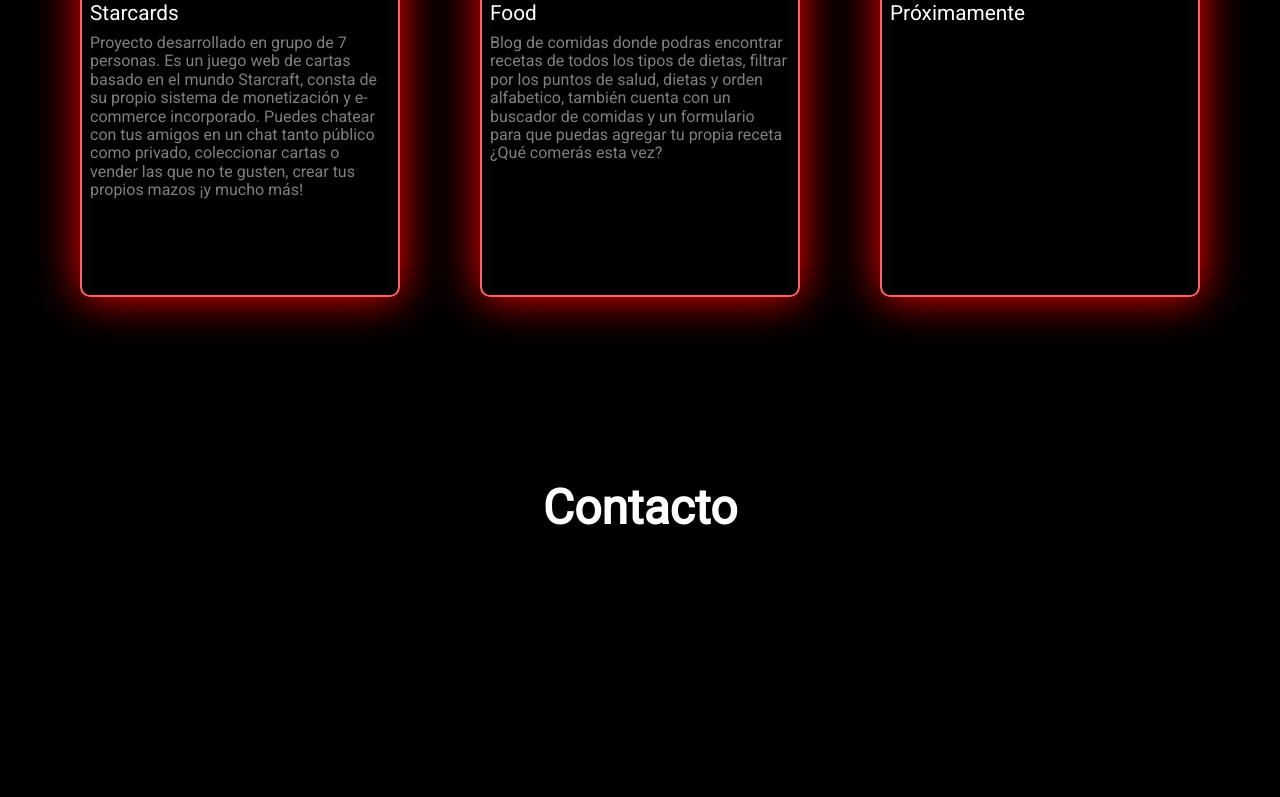
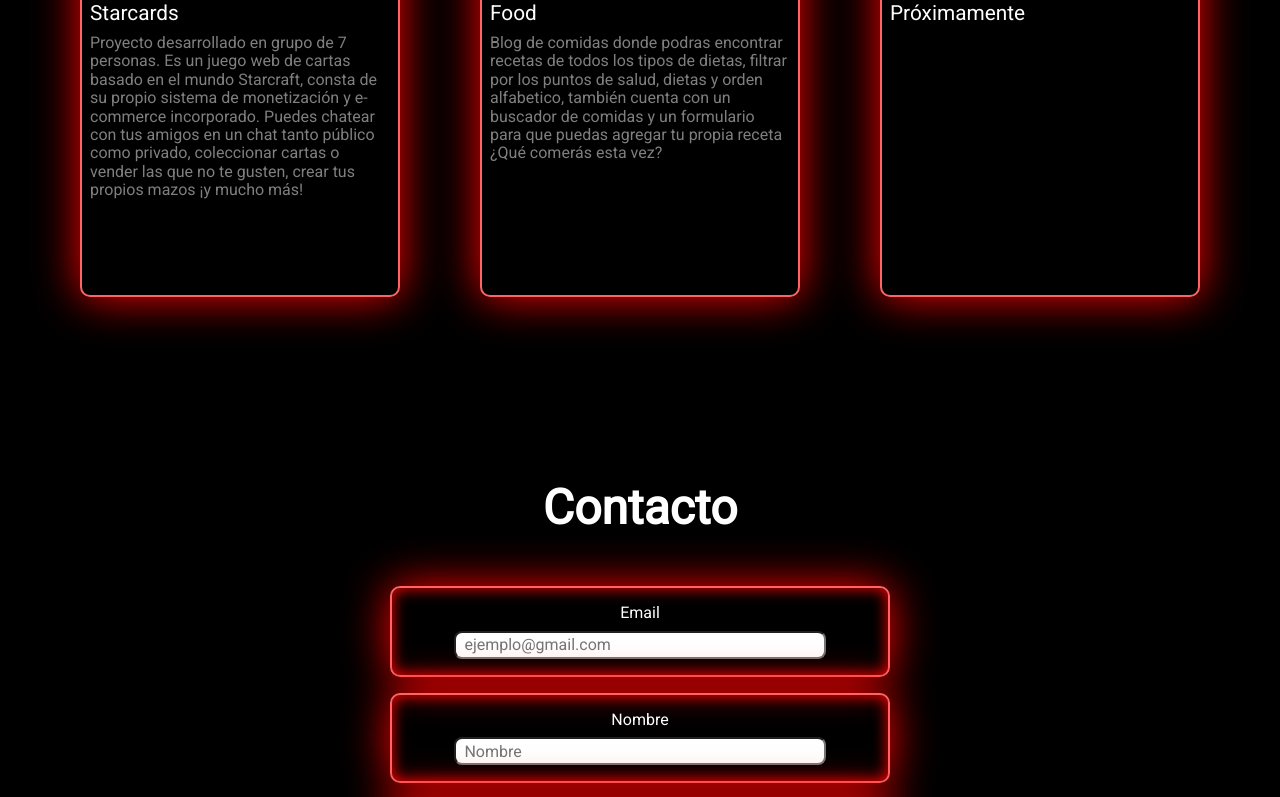
Before and after one commit to lauty-shock/Portafolio, a React (Vite) app: page / in a window 1280 px wide. Shown: the part 2000-2797 px from the top of the page. Built offline with nearby package versions, Linux system fonts and the light colour scheme; a web font is replaced by a local one.

Commit message:
Trabajando en el responsive

```diff
--- a/src/component/About/About.jsx
+++ b/src/component/About/About.jsx
@@ -24,7 +24,7 @@ export default function About() {
         <div className={css.containerMe}>
           <span className={css.title}>¿Quién soy?</span>
           <span className={css.text1}>
-            ¡Hola Mundo! Mi nombre es Lautaro Perez y soy full stack developer
+            ¡Hola Mundo! Mi nombre es Lautaro Perez y soy FullStack developer
           </span>
 
           <span className={css.text2}>
--- a/src/component/About/About.module.css
+++ b/src/component/About/About.module.css
@@ -115,16 +115,19 @@
   flex-direction: column;
   justify-content: center;
 
-  width: 4vw;
+  width: 15%;
   height: 6vw;
-  padding: 1rem 0;
+  padding: .5rem 0;
 
   transition: all 0.3s ease;
 }
 
 .tecnologyImg {
-  width: 100%;
+  width: 4vw;
   height: 80%;
+
+  margin-left: auto;
+  margin-right: auto;
 
   transition: all 0.3s;
 }
@@ -135,7 +138,7 @@
 
 .tecnology h5 {
   opacity: 0;
-  transition: all 0.5s;
+  transition: all 0.6s;
 
   text-align: center;
 
@@ -143,7 +146,7 @@
   color: black;
   border-radius: 3px;
 
-  width: 80%;
+  width: 100%;
 }
 
 .tecnology:hover h5 {
--- a/src/component/Contact/Contact.jsx
+++ b/src/component/Contact/Contact.jsx
@@ -1,11 +1,25 @@
-import React from 'react'
+import React from "react";
 
 import css from "./Contact.module.css";
 
 export default function Contact() {
   return (
-    <div id='Contacto' className={css.container}>
-        <h1>Contacto</h1>
+    <div id="Contacto" className={css.container}>
+      <h1>Contacto</h1>
+      <div className={css.contact}>
+        <div className={css.box}>
+          <label htmlFor="">Email</label>
+          <input type="email" placeholder="ejemplo@gmail.com" />
+        </div>
+        <div className={css.box}>
+          <label htmlFor="">Nombre</label>
+          <input type="text" placeholder="Nombre" />
+        </div>
+        <div className={css.box}>
+          <label htmlFor="">Mensaje</label>
+          <textarea placeholder="¡Hola! Quiero contactarme con vos porque" />
+        </div>
+      </div>
     </div>
-  )
+  );
 }
--- a/src/component/Contact/Contact.module.css
+++ b/src/component/Contact/Contact.module.css
@@ -1,6 +1,7 @@
 .container {
   display: flex;
-  justify-content: center;
+  flex-direction: column;
+  align-items: center;
 
   color: white;
 
@@ -11,4 +12,57 @@
 .container h1 {
   margin-top: 10vh;
   font-size: 3rem;
+
+  margin-bottom: 4%;
 }
+
+.contact {
+  display: flex;
+  flex-direction: column;
+  align-items: center;
+
+  width: 100%;
+  height: auto;
+
+  gap: 1rem;
+}
+
+.box {
+  display: flex;
+  flex-direction: column;
+  align-items: center;
+
+  border: 2px solid rgb(255, 100, 100);
+  border-radius: 10px;
+  box-shadow: inset 0 0 15px red, 0 0 45px red;
+
+  min-width: 500px;
+  height: auto;
+
+  padding: 1rem;
+  gap: 0.5rem;
+}
+
+.box input {
+  border-radius: 8px;
+
+  width: 80%;
+  height: 3.5vh;
+
+  padding: 0.5rem;
+}
+
+.box textarea {
+  border-radius: 8px;
+
+  width: 80%;
+  min-height: 40px;
+  height: 15vh;
+
+  padding: 0.5rem;
+}
+
+.box input:focus,
+.box textarea:focus {
+  outline: none;
+}
--- a/src/component/Inicio/Inicio.module.css
+++ b/src/component/Inicio/Inicio.module.css
@@ -27,6 +27,7 @@
   width: 60%;
   height: 70%;
 
+  padding: 1rem;
   margin-top: 10.5vh;
   margin-bottom: 4%;
 }
@@ -150,8 +151,26 @@
   }
 }
 
+@media (max-width: 420px) {
+  .name {
+    font-size: 3rem;
+  }
+  .servicios {
+    font-size: 1.5rem;
+  }
+}
+
 @media (max-width: 440px) {
   .contac {
     gap: 1rem;
   }
 }
+
+@media (max-width: 300px) {
+  .name {
+    font-size: 2.5rem;
+  }
+  .servicios {
+    font-size: 1.5rem;
+  }
+}
--- a/src/component/Nav/Nav.css
+++ b/src/component/Nav/Nav.css
@@ -70,8 +70,8 @@
 
     background: black;
 
-    width: 100%;
-    height: 100%;
+    width: 100vw;
+    height: 100vh;
 
     transform: translateX(-100%);
     transition: all 0.45s;
```
